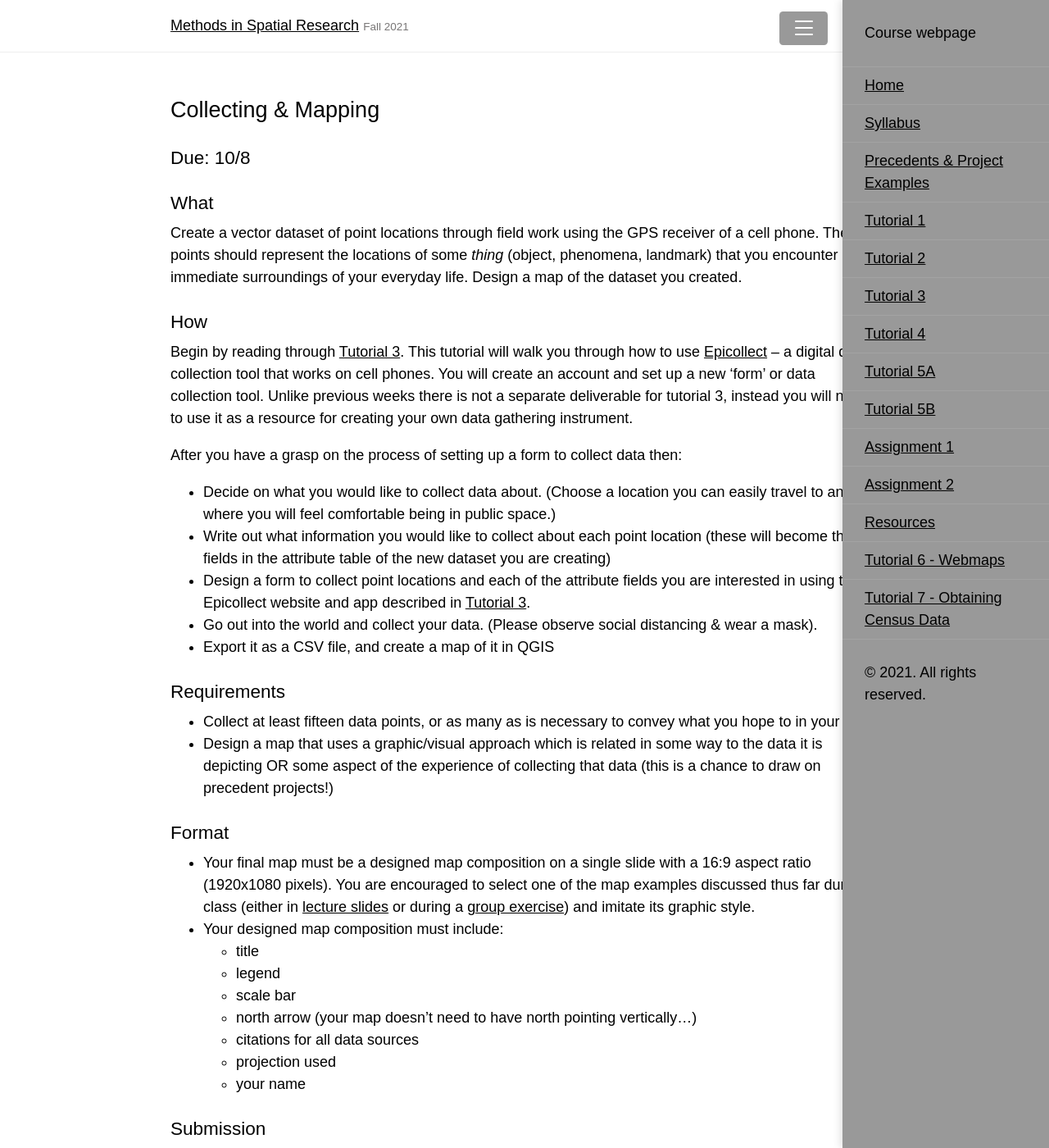
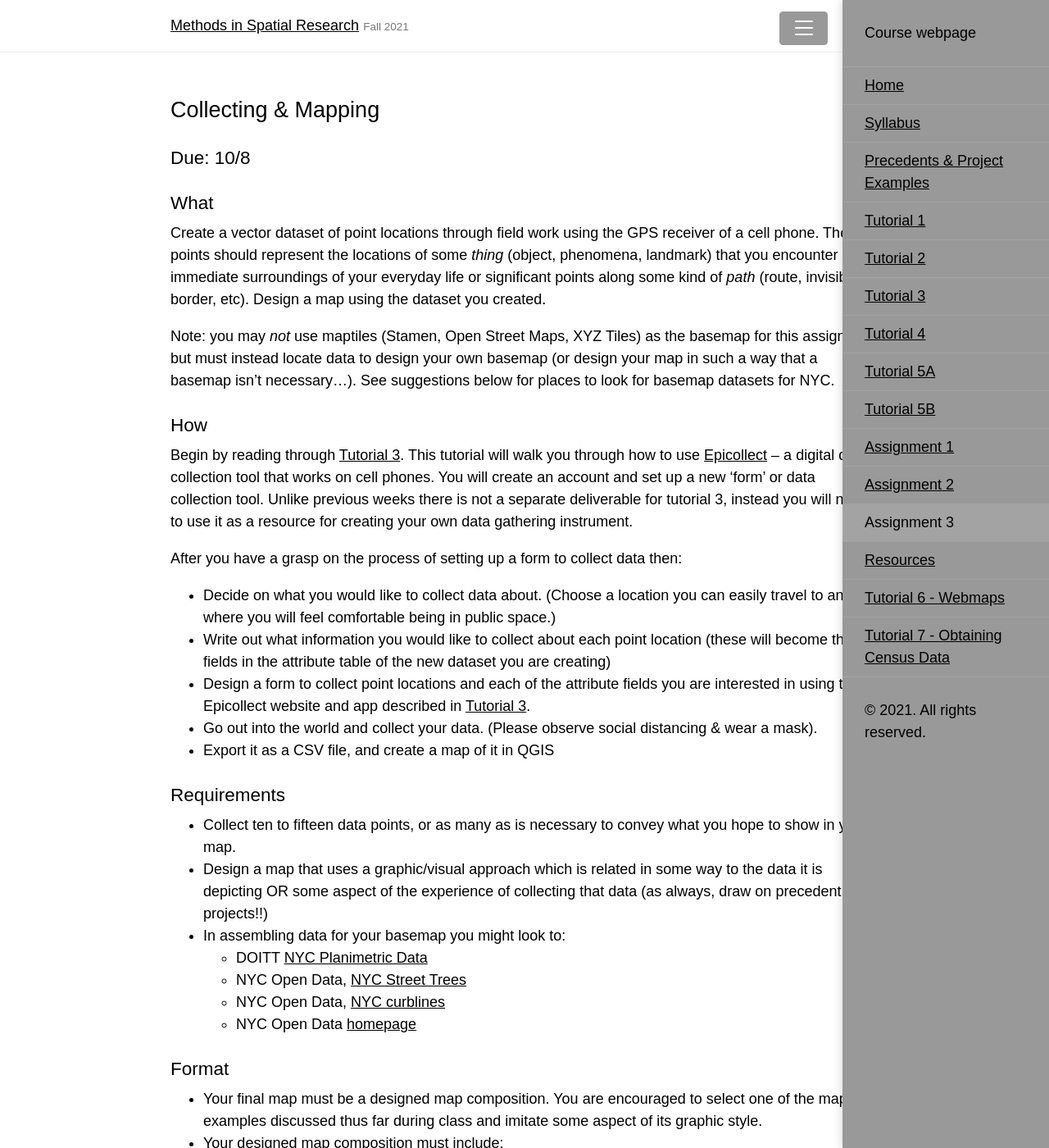
Before and after one commit to CenterForSpatialResearch/methods-in-spatial-research-fa2021, a Jekyll site: the page built from assignments/assignment03.md, in a window 1280 px wide and 1400 px high. Shown: the whole window at 82% size. Built offline with Jekyll 4.4.1, drawn with Linux system fonts in a browser that asks for light colours; our own code applies the rules of GitHub Pages for plain Markdown files.

Commit message:
assignment 3

```diff
--- a/assignments/assignment03.md
+++ b/assignments/assignment03.md
@@ -1,8 +1,8 @@
-<!-- ---
+---
 layout: page
 title: Assignment 3
 order: 11
---- -->
+---
 
 ## Collecting & Mapping
 
@@ -10,7 +10,10 @@ order: 11
 
 ### What
 
-Create a vector dataset of point locations through field work using the GPS receiver of a cell phone. The points should represent the locations of some *thing* (object, phenomena, landmark) that you encounter in the immediate surroundings of your everyday life. Design a map of the dataset you created.
+Create a vector dataset of point locations through field work using the GPS receiver of a cell phone. The points should represent the locations of some *thing* (object, phenomena, landmark) that you encounter in the immediate surroundings of your everyday life or significant points along some kind of *path* (route, invisible border, etc). Design a map using the dataset you created.
+
+Note: you may *not* use maptiles (Stamen, Open Street Maps, XYZ Tiles) as the basemap for this assignment but must instead locate data to design your own basemap (or design your map in such a way that a basemap isn't necessary...). See suggestions below for places to look for basemap datasets for NYC.
+
 
 ### How
 
@@ -26,12 +29,17 @@ After you have a grasp on the process of setting up a form to collect data then:
 
 ### Requirements
 
-- Collect at least fifteen data points, or as many as is necessary to convey what you hope to in your map.
-- Design a map that uses a graphic/visual approach which is related in some way to the data it is depicting OR some aspect of the experience of collecting that data (this is a chance to draw on precedent projects!)
+- Collect ten to fifteen data points, or as many as is necessary to convey what you hope to show in your map.
+- Design a map that uses a graphic/visual approach which is related in some way to the data it is depicting OR some aspect of the experience of collecting that data (as always, draw on precedent projects!!)
+- In assembling data for your basemap you might look to:
+  - DOITT [NYC Planimetric Data](https://www1.nyc.gov/site/doitt/residents/gis-2d-data.page)
+  - NYC Open Data, [NYC Street Trees](https://data.cityofnewyork.us/Environment/2015-Street-Tree-Census-Tree-Data/uvpi-gqnh)
+  - NYC Open Data, [NYC curblines](https://data.cityofnewyork.us/dataset/Curbs/ikvd-dex8)
+  - NYC Open Data [homepage](https://opendata.cityofnewyork.us/)
 
 ### Format
 
-- Your final map must be a designed map composition on a single slide with a 16:9 aspect ratio (1920x1080 pixels). You are encouraged to select one of the map examples discussed thus far during class (either in [lecture slides](https://drive.google.com/open?id=1hfe-0J27vBXeW9y-oFTMd9KTYK48vPxP) or during a [group exercise](https://drive.google.com/open?id=1fvWKWTDh4f3LobTapJL-ZU9y-5k3LPE2)) and imitate its graphic style.
+- Your final map must be a designed map composition. You are encouraged to select one of the map examples discussed thus far during class and imitate some aspect of its graphic style.
 - Your designed map composition must include:
   - title
   - legend
```
